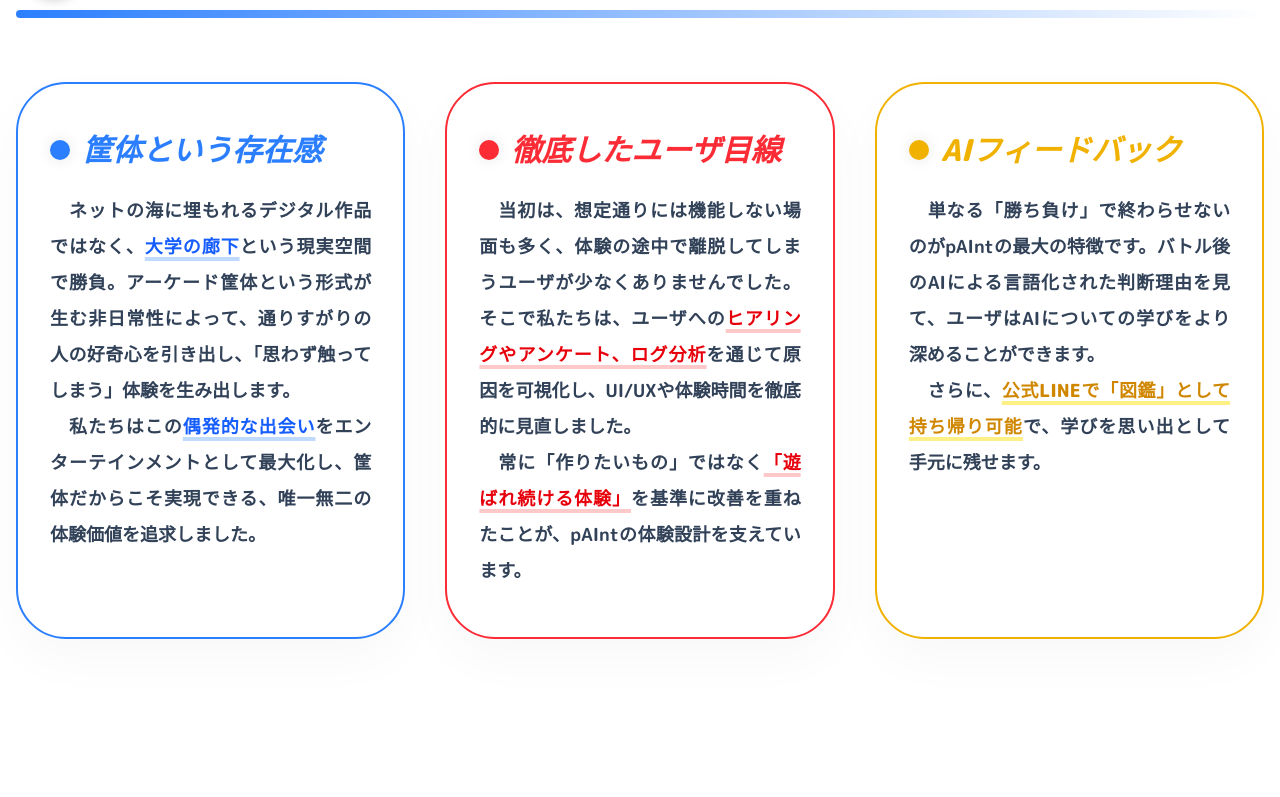
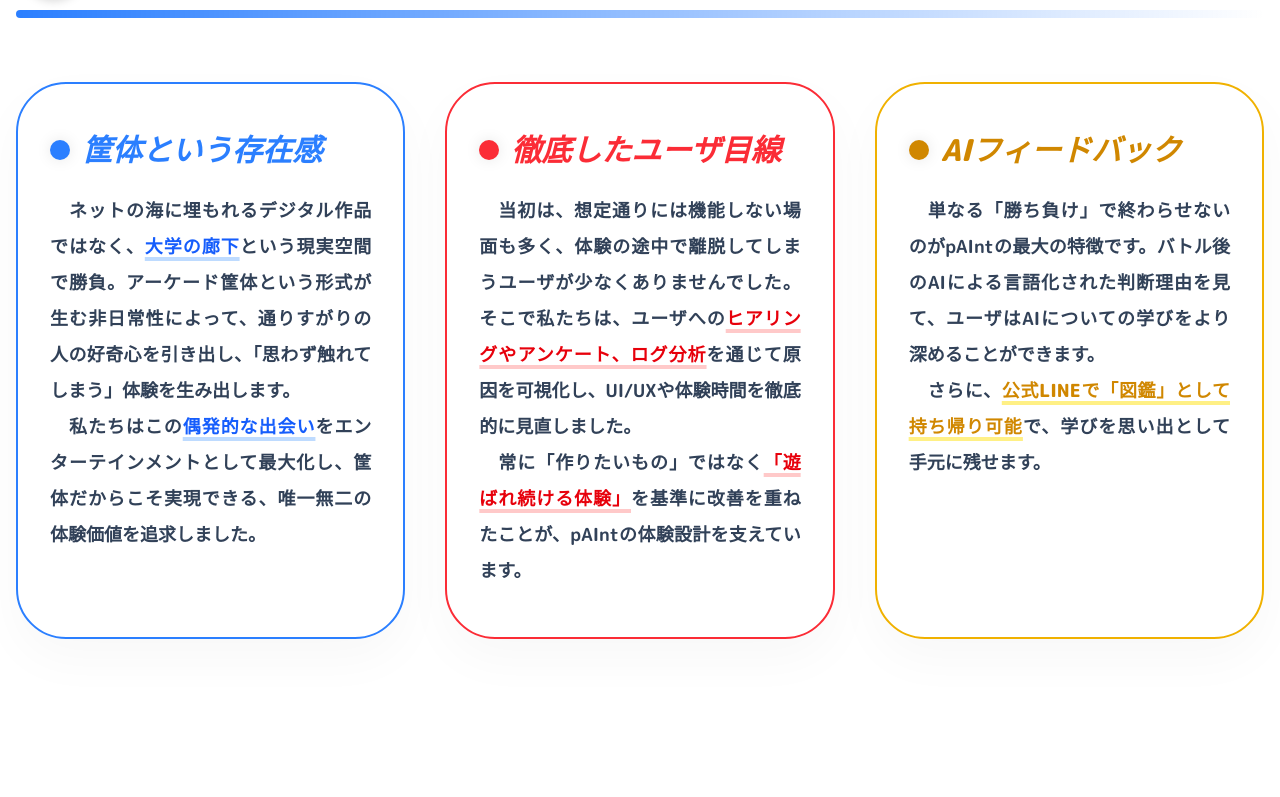
Before and after one commit to Kawakubo0423/paint-site, a Next.js app: page /tech in a window 1280 px wide. Shown: the part 1703-2500 px from the top of the page. Built offline with nearby package versions, Linux system fonts and the light colour scheme.

Commit message:
開発ページ修正

```diff
--- a/src/app/tech/page.tsx
+++ b/src/app/tech/page.tsx
@@ -24,8 +24,19 @@
   </motion.div>
 );
 
-// --- こだわりカードコンポーネント ---
-const DetailCard = ({ title, children, color, isCompact = false }: { title: string; children: React.ReactNode; color: string; isCompact?: boolean }) => (
+// --- こだわりカードコンポーネント（ビルド時のクラスパージ対策版） ---
+const DetailCard = ({ title, children, color, isCompact = false }: { title: string; children: React.ReactNode; color: string; isCompact?: boolean }) => {
+  // Tailwind CSSのパージ対策：クラス名をフルパスで定義したマッピングを用意します
+  const textColorMap: { [key: string]: string } = {
+    "border-green-500": "text-green-500",
+    "border-blue-500": "text-blue-500",
+    "border-purple-500": "text-purple-500",
+    "border-red-500": "text-red-500",
+    "border-yellow-500": "text-yellow-600", // 黄色は視認性の高い600を使用
+  };
+  const textColor = textColorMap[color] || "text-slate-800";
+
+  return (
     <motion.div
       initial={{ opacity: 0, y: 30 }}
       whileInView={{ opacity: 1, y: 0 }}
@@ -38,7 +49,7 @@
         ${isCompact ? 'py-8 min-h-0' : 'py-12 min-h-[520px]'}
       `}
     >
-    <h3 className={`font-black mb-6 italic flex items-center gap-3 leading-tight group-hover:scale-105 transition-transform duration-300 ${isCompact ? 'text-xl' : 'text-2xl xl:text-3xl'} ${color.replace('border-', 'text-')}`}>
+      <h3 className={`font-black mb-6 italic flex items-center gap-3 leading-tight group-hover:scale-105 transition-transform duration-300 ${isCompact ? 'text-xl' : 'text-2xl xl:text-3xl'} ${textColor}`}>
         <span className="w-5 h-5 rounded-full bg-current shadow-[0_0_15px_rgba(0,0,0,0.1)]"></span>
         <span className={isCompact ? '' : 'whitespace-nowrap'}>{title}</span>
       </h3>
@@ -47,6 +58,7 @@
       </div>
     </motion.div>
   );
+};
 
 export default function TechDetail() {
   const { scrollYProgress } = useScroll();
@@ -148,7 +160,7 @@
             <SubHeader emoji="🎯">プロダクトを支える3つの柱</SubHeader>
             <div className="grid md:grid-cols-3 gap-10">
               <DetailCard title="筐体という存在感" color="border-blue-500">
-                <p>　ネットの海に埋もれるデジタル作品ではなく、<strong><span className="text-blue-600 underline decoration-blue-200 decoration-4 underline-offset-4">大学の廊下</span></strong>という現実空間で勝負。アーケード筐体という形式が生む非日常性によって、通りすがりの人の好奇心を引き出し、「思わず触ってしまう」体験を生み出します。<br />　私たちはこの<strong><span className="text-blue-600 underline decoration-blue-200 decoration-4 underline-offset-4">偶発的な出会い</span></strong>をエンターテインメントとして最大化し、筐体だからこそ実現できる、唯一無二の体験価値を追求しました。</p>
+                <p>　ネットの海に埋もれるデジタル作品ではなく、<strong><span className="text-blue-600 underline decoration-blue-200 decoration-4 underline-offset-4">大学の廊下</span></strong>という現実空間で勝負。アーケード筐体という形式が生む非日常性によって、通りすがりの人の好奇心を引き出し、「思わず触れてしまう」体験を生み出します。<br />　私たちはこの<strong><span className="text-blue-600 underline decoration-blue-200 decoration-4 underline-offset-4">偶発的な出会い</span></strong>をエンターテインメントとして最大化し、筐体だからこそ実現できる、唯一無二の体験価値を追求しました。</p>
               </DetailCard>
               <DetailCard title="徹底したユーザ目線" color="border-red-500">
                 <p>　当初は、想定通りには機能しない場面も多く、体験の途中で離脱してしまうユーザが少なくありませんでした。そこで私たちは、ユーザへの<strong><span className="text-red-600 underline decoration-red-200 decoration-4 underline-offset-4">ヒアリングやアンケート、ログ分析</span></strong>を通じて原因を可視化し、UI/UXや体験時間を徹底的に見直しました。<br />　常に「作りたいもの」ではなく<strong><span className="text-red-600 underline decoration-red-200 decoration-4 underline-offset-4">「遊ばれ続ける体験」</span></strong>を基準に改善を重ねたことが、pAIntの体験設計を支えています。</p>
@@ -179,7 +191,6 @@
 
               <div className="lg:col-span-5 flex flex-col gap-5">
                 {[
-
                   { src: "/images/controller1.jpg", label: "Custom Controller" },
                   { src: "/images/working_photo1.jpg", label: "Manufacturing" }
                 ].map((img, i) => (
```
Lines whose indentation alone changed are shown as unchanged.
